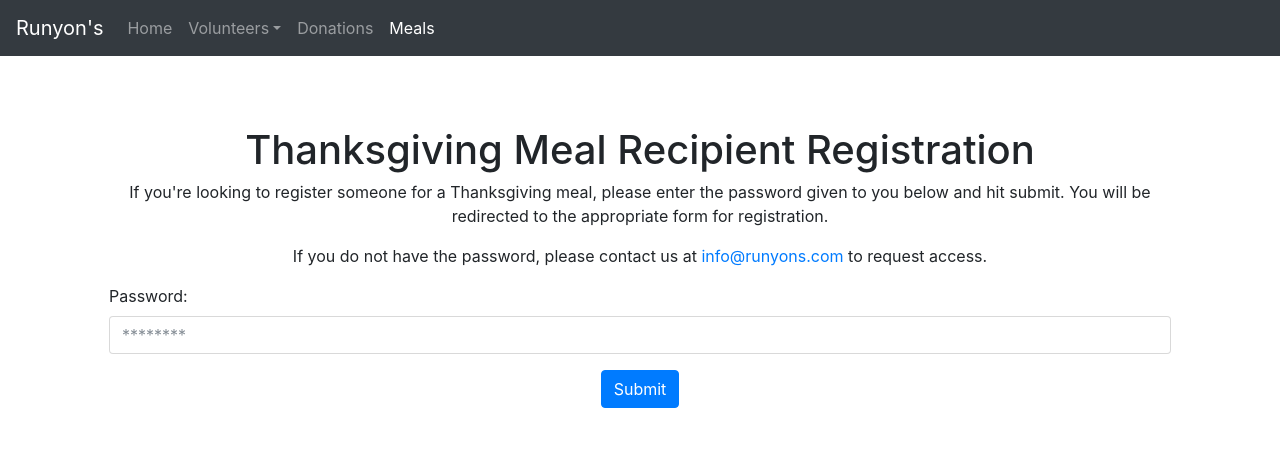
After one commit to cmcg513/runyons-thanksgiving, a Django app: template website/meals/templates/meals/index.html in a window 1280 px wide. The commit adds this page. Shown: the top 455 px of the page. Run offline with Django 3.2, Linux system fonts and the light colour scheme; the template is opened without the code that fills it: values that come from a table or form of the project are taken from there, others are empty; parts of the project's set-up code (start-up, migrations or seed data) failed here and were passed over; some libraries are stand-ins or nearby versions.

Commit message:
Enabled 'meals' tab - redirects to Google Form - uses shared password (please don't judge me; their's minimal risk and I don't have time to setup a proper user account system; basically just a spam shield) - moved captcha validation to a utility function

```diff
--- a/website/basic/templates/basic/base.html
+++ b/website/basic/templates/basic/base.html
@@ -48,7 +48,7 @@
             <a class="nav-link" href="{% url 'donations:index' %}">Donations</a>
           </li>
           {% block meals_active %}<li class="nav-item">{% endblock %}
-            <a class="nav-link disabled" href="#">Meals</a>
+            <a class="nav-link" href="{% url 'meals:index' %}">Meals</a>
           </li>
         </ul>
       </div>
--- /dev/null
+++ b/website/meals/forms.py
@@ -0,0 +1,16 @@
+from django import forms
+from django.core.exceptions import ValidationError
+from website.settings import SHARED_PASSWORD
+
+
+def validate_password(password):
+    if str(password) != str(SHARED_PASSWORD):
+        raise ValidationError("Invalid password")
+
+
+class MealRegistrationForm(forms.Form):
+
+    password = forms.CharField(
+        required=True,
+        validators=[validate_password]
+    )
--- /dev/null
+++ b/website/meals/static/meals/css/style.css
@@ -0,0 +1,22 @@
+body {
+    padding-top: 5rem;
+}
+label {
+    float: left;
+}
+#content {
+    padding: 3rem 1.5rem;
+    text-align: center;
+}
+.g-recaptcha div {
+    margin-left: auto;
+    margin-right: auto;
+    margin-bottom: 1rem;
+}
+
+.captcha-error {
+    margin-top: .25rem;
+    font-size: .875rem;
+    margin-bottom: 1rem;
+    color: #dc3545;
+}
--- /dev/null
+++ b/website/meals/templates/meals/index.html
@@ -0,0 +1,44 @@
+{% extends "basic/base.html" %}
+{% load static %}
+
+{% block custom_css %}
+    <link rel="stylesheet" type="text/css" href="{% static 'meals/css/style.css' %}?v=1.0"/>
+{% endblock %}
+
+{% block meals_active %}<li class="nav-item dropdown active">{% endblock %}
+
+{% block content %}
+    <h1>Thanksgiving Meal Recipient Registration</h1>
+    <p>
+        If you're looking to register someone for a Thanksgiving meal, please enter the password given to
+        you below and hit submit. You will be redirected to the appropriate form for registration.
+    </p>
+    <p>
+        If you do not have the password, please contact us at <a href="mailto:info@runyons.com">info@runyons.com</a>
+        to request access.
+    </p>
+    <form id="meal_registration_form" action="" method="post" novalidate>
+        {% csrf_token %}
+        <div class="form-group">
+            <label class="form-control-label" for="id_password">Password:</label>
+            <input type="password" name="password" id="id_password" class="form-control
+            {% if resubmit %}
+                {% if form.password.errors %}
+                    is-invalid
+                {% endif %}
+            {% endif %}" placeholder="********" required />
+            {% if form.password.errors %}
+            {% for error in form.password.errors %}
+            <div class="invalid-feedback">{{ error }}</div>
+            {% endfor %}
+            {% endif %}
+
+        </div>
+
+        <div class="g-recaptcha" data-sitekey="{{ RECAPTCHA_PUBLIC_KEY }}"></div>
+        {% if error_message %}
+        <div class="captcha-error">{{ error_message }}</div>
+        {% endif %}
+        <input type="submit" class="btn btn-primary" value="Submit" />
+    </form>
+{% endblock %}
--- /dev/null
+++ b/website/meals/urls.py
@@ -0,0 +1,7 @@
+from django.conf.urls import url
+from . import views
+
+app_name = 'meals'
+urlpatterns = [
+    url(r'^$', views.index, name='index')
+]
--- a/website/settings.py
+++ b/website/settings.py
@@ -39,7 +39,8 @@ INSTALLED_APPS = [
     'django.contrib.staticfiles',
     'website.basic',
     'website.volunteers',
-    'website.donations'
+    'website.donations',
+    'website.meals'
 ]
 
 MIDDLEWARE = [
--- a/website/urls.py
+++ b/website/urls.py
@@ -23,7 +23,7 @@ urlpatterns = [
     url(r'^volunteers/', include('website.volunteers.urls')),
     url(r'^donations/', include('website.donations.urls')),
     # url(r'^login/$', views.login),
-    # url(r'^meals/', include('meals.urls')),
+    url(r'^meals/', include('website.meals.urls')),
 ]
 
 # keep the admin path for debug mode only for now
```
Also changed, not shown: website/meals/views.py (+53 -2 lines), website/shared/utils.py (+22 -1 lines), 1 other file.
